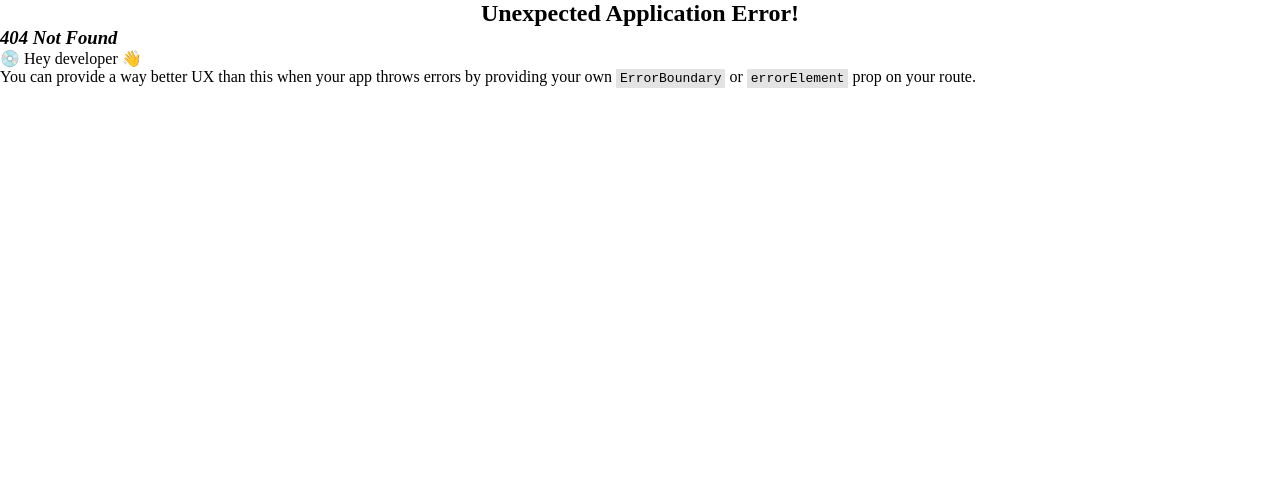
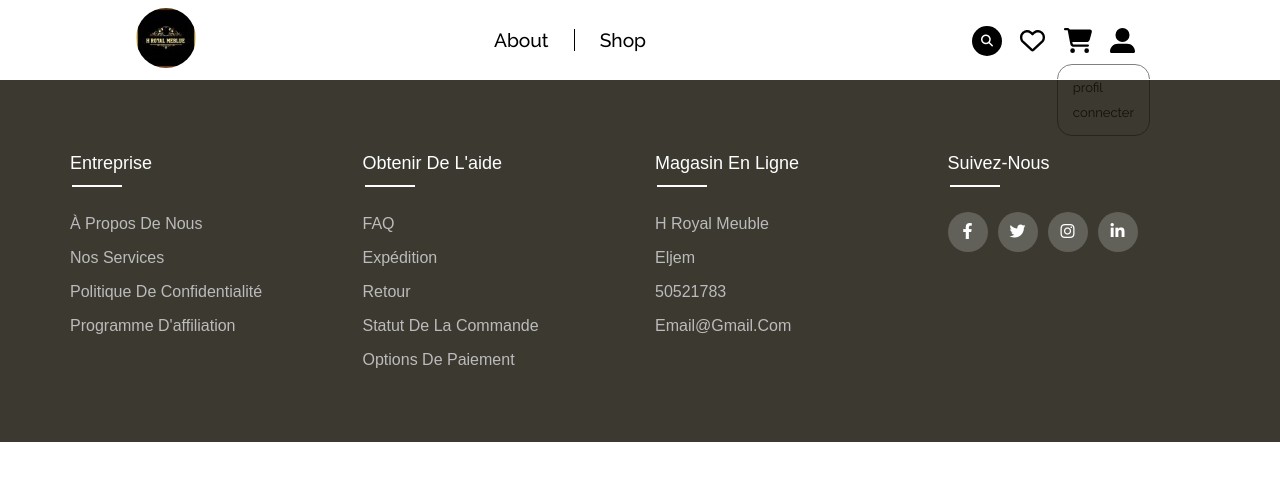
Before and after one commit to 20537145/my-project, a React (Create React App) app: page /lala in a window 1280 px wide. Before the commit this address had no page. Shown: the top 480 px of the page. Built offline with nearby package versions, Linux system fonts and the light colour scheme.

Commit message:
dropdown

```diff
--- a/src/App.jsx
+++ b/src/App.jsx
@@ -2,6 +2,7 @@
 import { Route, RouterProvider, createBrowserRouter, createRoutesFromElements } from 'react-router-dom';
 import './style/App.css'
 import './style/list.css'
+import './style/dropDown.css'
 
 import NavLayout from './Pages/NavLayout';
 import HomePage from './Pages/HomePage';
@@ -14,6 +15,7 @@ import AllProductsComponent from './components/AllProductsComponent';
 import ProductIdShop from './components/ProductIdShop';
 import WishList from './components/WishList';
 import Cart from './components/Cart';
+import UserForms from './components/UserForms';
 
 
 
@@ -26,6 +28,7 @@ const router = createBrowserRouter(
       <Route path='about' element={<About />} />
       <Route path='search' element={<Search />} />
       <Route path='profile' element={<Profile />} />
+      <Route path='lala' element={<UserForms />} />
       <Route path='login' element={<Login />} />
       <Route path='wishlist' element={<WishList />} />
       <Route path='cart' element={<Cart />} />
--- a/src/Pages/NavLayout.jsx
+++ b/src/Pages/NavLayout.jsx
@@ -2,20 +2,37 @@ import React, { useEffect, useState } from "react";
 import { Link, Outlet, useLocation } from "react-router-dom";
 import logo from "../imgs/logo.png";
 import { useDispatch, useSelector } from "react-redux";
-import { fetchUserProfile, logout, setAuthStatus } from "../redux/userSlice";
+import { fetchUserProfile,  setAuthStatus } from "../redux/userSlice";
 import { faHeart } from "@fortawesome/free-regular-svg-icons";
 import { FontAwesomeIcon } from "@fortawesome/react-fontawesome";
-import { faCartShopping, faRightToBracket, faUserLarge } from "@fortawesome/free-solid-svg-icons";
-
+import {
+  faCartShopping,
+  faUserLarge,
+} from "@fortawesome/free-solid-svg-icons";
+import UserForms from "../components/UserForms";
 
 function NavLayout() {
   const location = useLocation();
   const [nav, setNav] = useState(false);
+  const [drop, setDrop] = useState(false);
+  useEffect(() => {
+    const handleClick = () => {
+      setDrop(false);
+    };
+    document.addEventListener('click', handleClick);
+    return () => {
+      document.removeEventListener('click', handleClick);
+    };
+  }, []);
   const token = useSelector((state) => state.auth.token);
-  const user = useSelector(state => state.auth.user);
+  const user = useSelector((state) => state.auth.user);
+  const dropped=()=>{
+    setDrop(true);
+
+  }
   useEffect(() => {
     if (user) {
-      localStorage.setItem('user', JSON.stringify(user));
+      localStorage.setItem("user", JSON.stringify(user));
     }
   }, [user]);
   const dispatch = useDispatch();
@@ -25,10 +42,9 @@ function NavLayout() {
     }
   }, [dispatch, token]);
 
-  const isAuth = useSelector((state) => state.auth.isAuth);
   useEffect(() => {
     const checkAuthStatus = () => {
-      const token = localStorage.getItem('token');
+      const token = localStorage.getItem("token");
       if (token) {
         dispatch(setAuthStatus(true));
       }
@@ -36,9 +52,7 @@ function NavLayout() {
     checkAuthStatus();
   }, [dispatch]);
   let [clicked, setClicked] = useState(false);
-  const logoutHandler = () => {
-    dispatch(logout());
-  };
+
   const changeBackground = () => {
     if (window.scrollY >= 9) {
       setNav(true);
@@ -55,82 +69,85 @@ function NavLayout() {
   };
   window.addEventListener("scroll", changeBackground);
   const shouldApplyBackground = location.pathname === "/";
-const isHovered = ()=>{
-  setNav(true)
-}
-const isntHovered=()=>{
-  setNav(false)
-}
+  const isHovered = () => {
+    setNav(true);
+  };
+  const isntHovered = () => {
+    setNav(false);
+  };
   return (
     <>
-
       <header
         className={shouldApplyBackground ? "change-color" : ""}
         id={shouldApplyBackground ? "background" : ""}
       >
-          <nav  onMouseOver={isHovered}
-      onMouseOut={isntHovered} className={`${nav ? "nav active" : "nav"}`}>
+        <nav
+          onMouseOver={isHovered}
+          onMouseOut={isntHovered}
+          className={`${nav ? "nav active" : "nav"}`}
+        >
           <div className="logo-container">
             <Link to="/">
               <img src={logo} alt="" />
             </Link>
           </div>
           <div className={nav ? "ul-bg active" : ""}>
-              <ul  id="navbar" className={clicked ? "navbar active " : "navbar"}>
-                <li onClick={()=>setClicked(false)}>
+            <ul id="navbar" className={clicked ? "navbar active " : "navbar"}>
+              <li onClick={() => setClicked(false)}>
                 <Link to="about">About</Link>
               </li>
-                <li onClick={()=>setClicked(false)}>
+              <li onClick={() => setClicked(false)}>
                 <Link to="products">Shop</Link>
               </li>
-                <li onClick={()=>setClicked(false)}>
-                  <Link to="profile">Profile</Link>
-                </li>
-
-
             </ul>
           </div>
           <div
-              className={!shouldApplyBackground ? "toggle-menu active" : "toggle-menu"}onClick={handleClick} >
+            className={
+              !shouldApplyBackground ? "toggle-menu active" : "toggle-menu"
+            }
+            onClick={handleClick}
+          >
             <i className={clicked ? "fas fa-times" : "fas fa-bars"}></i>
             <p className="clearfix"></p>
           </div>
 
-
-           <div className={!shouldApplyBackground? 'header-icons active':'header-icons'} id="header-icons">
+          <div
+            className={
+              !shouldApplyBackground ? "header-icons active" : "header-icons"
+            }
+            id="header-icons"
+          >
             <div className="search-box">
               <Link to="search">
-                <button className={!shouldApplyBackground ? "search-btn active" : "search-btn"}><i className="fa-solid fa-magnifying-glass"></i>
+                <button
+                  className={
+                    !shouldApplyBackground ? "search-btn active" : "search-btn"
+                  }
+                >
+                  <i className="fa-solid fa-magnifying-glass"></i>
                 </button>
               </Link>
             </div>
             <div className="wishlist">
-                <Link to='wishlist'>
+              <Link to="wishlist">
                 <FontAwesomeIcon icon={faHeart} />
               </Link>
             </div>
             <div className="cart">
-              <Link to='cart'>
+              <Link to="cart">
                 <FontAwesomeIcon icon={faCartShopping} />
               </Link>
             </div>
-            {
-              isAuth?(<div className="login-component">
-                <Link onClick={logoutHandler} to='/'>
-                <FontAwesomeIcon icon={faRightToBracket} />
-                </Link>
-              </div>):(
-          <div className="login-component">
-              <Link to='login'>
+
+              <div onMouseOver={dropped}  className="login-component">
+                <Link >
                   <FontAwesomeIcon icon={faUserLarge} />
                 </Link>
               </div>
 
-              )
-            }
           </div>
+          {drop && <UserForms/>}
         </nav>
-
       </header>
       <Outlet />
       <footer className="footer">
@@ -193,16 +210,32 @@ const isntHovered=()=>{
             <div className="footer-col">
               <h4>Suivez-nous</h4>
               <div className="social-links">
-                <a href="https://www.facebook.com" target="_blank" rel="noopener noreferrer">
+                <a
+                  href="https://www.facebook.com"
+                  target="_blank"
+                  rel="noopener noreferrer"
+                >
                   <i className="fab fa-facebook-f"></i>
                 </a>
-                <a href="https://www.facebook.com" target="_blank" rel="noopener noreferrer">
+                <a
+                  href="https://www.facebook.com"
+                  target="_blank"
+                  rel="noopener noreferrer"
+                >
                   <i className="fab fa-twitter"></i>
                 </a>
-                <a href="https://www.instagram.com/h.royal.meuble/" target="_blank" rel="noopener noreferrer">
+                <a
+                  href="https://www.instagram.com/h.royal.meuble/"
+                  target="_blank"
+                  rel="noopener noreferrer"
+                >
                   <i className="fab fa-instagram"></i>
                 </a>
-                <a href="https://www.facebook.com" target="_blank" rel="noopener noreferrer">
+                <a
+                  href="https://www.facebook.com"
+                  target="_blank"
+                  rel="noopener noreferrer"
+                >
                   <i className="fab fa-linkedin-in"></i>
                 </a>
               </div>
--- /dev/null
+++ b/src/components/UserForms.jsx
@@ -0,0 +1,27 @@
+import React from 'react';
+import { useDispatch, useSelector } from 'react-redux';
+import { Link, useLocation } from 'react-router-dom';
+import { logout } from '../redux/userSlice';
+
+const UserForms = () => {
+  const location = useLocation()
+const dispatch = useDispatch()
+  const isAuth = useSelector((state) => state.auth.isAuth);
+  const logoutHandler = () => {
+    dispatch(logout());
+  };
+  const background = location.pathname === "/";
+
+  return (
+    <div className='drop-container' >
+
+      <ul className={background?'ul_container':''}>
+        <li><Link to='profile'>profil</Link></li>
+        {isAuth?(<li onClick={logoutHandler}>déconnecter</li>):(<li> <Link to='login'>connecter</Link></li>)}
+
+      </ul>
+    </div>
+  );
+};
+
+export default UserForms;
--- /dev/null
+++ b/src/style/dropDown.css
@@ -0,0 +1,33 @@
+.drop-container{
+    position: absolute !important;
+    right: 130px;
+    top: 4rem;
+    display: flex;
+    flex-direction: column;
+    background-color: #fff;
+    border: solid 1px gray;
+    border-radius: 15px;
+    padding: 10px;
+    overflow: hidden;
+}
+.ul_container,
+.drop-container ul{
+    display: flex;
+    flex-direction: column;
+    gap: 4;
+}
+.drop-container .ul_container li,
+.drop-container li {
+    list-style: none;
+  font-family: "raleway", sans-serif;
+    font-size: small;
+    padding: 5px;
+    cursor: pointer;
+}
+
+.drop-container .ul_container li a,
+.drop-container li a {
+    text-decoration: none;
+    color: black !important;
+    font-family: "raleway", sans-serif;
+}
```
Also changed, not shown: src/components/userInfo.jsx (added, +23 -0 lines). Lines whose indentation alone changed are shown as unchanged.
